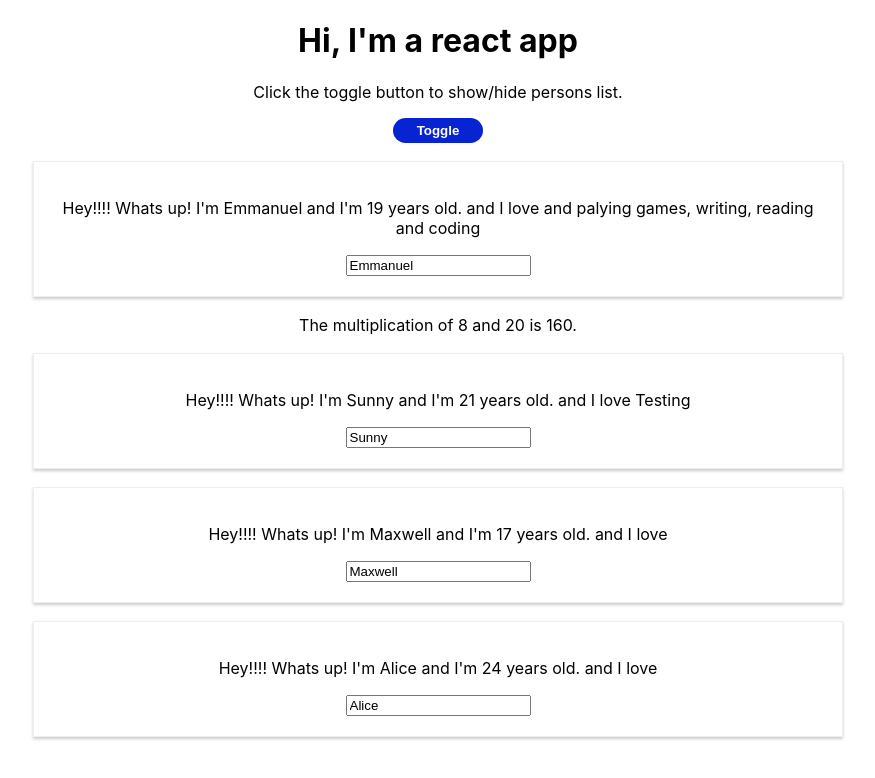
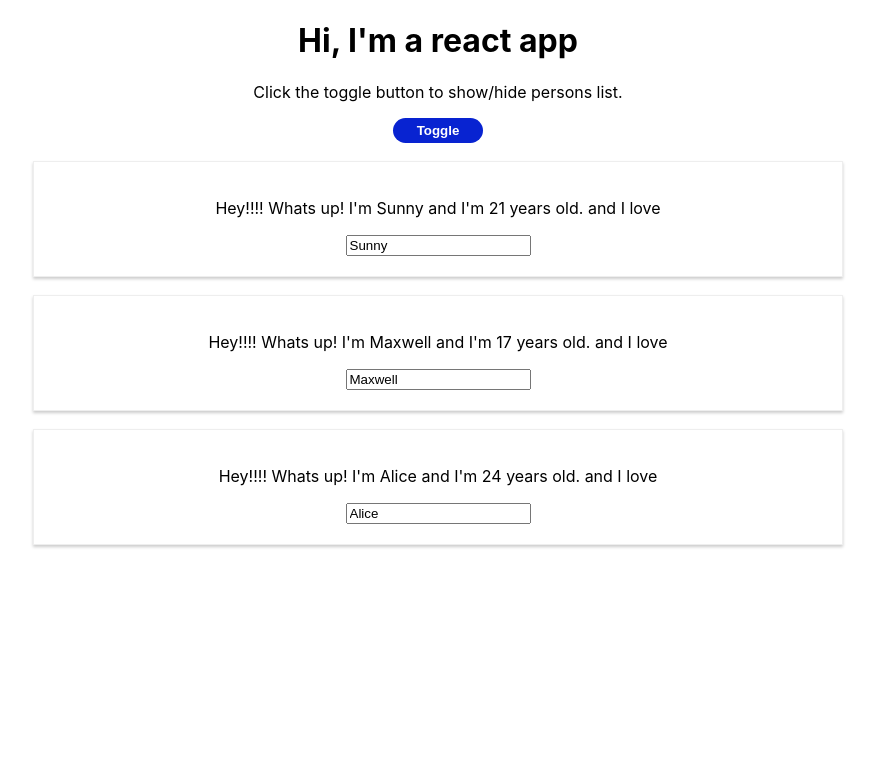
Before and after one commit to THEmmanuel/first-react-react, a React (Create React App) app: page / in a window 1280 px wide. Both pictures are taken after a click on the button "Toggle". Shown: the top 778 px of the page, without its empty margins (202-1077 px from the left). Built offline with nearby package versions, Linux system fonts and the light colour scheme.

Commit message:
Add JSX elements for person dynamically

```diff
--- a/src/App.js
+++ b/src/App.js
@@ -61,28 +61,12 @@ class App extends Component {
     if (this.state.showPersons) {
       persons = (
         <div>
-        <Person name='Emmanuel' age='19'> and palying games, writing, reading and coding </Person>
-        {multiply()}
-        <Person
-          name={this.state.persons[0].name}
-          age={this.state.persons[0].age}
-          children={this.state.persons[0].someWord}
-          />
-
-        <Person
-          name={this.state.persons[1].name}
-          age={this.state.persons[1].age}
-          changeName = {this.changeNameHandler}
-          />
-
-        <Person
-          name={this.state.persons[2].name}
-          age={this.state.persons[2].age}
-          clicked = {() => this.switchNameHandler("Emmanuel Ayodele")}
-          //The syntax below is not recommended though, It can cause performance hits.
-          //tHE HIGHLY RECOMMENDED way of doing this is by passing arguments into the bind()
-          // This, of course depends on the size of the application been built.
-          />
+          {this.state.persons.map(person => {
+            return <Person
+            name = {person.name}
+            age = {person.age}
+            />
+          })}
         </div>
       );
     }
```
